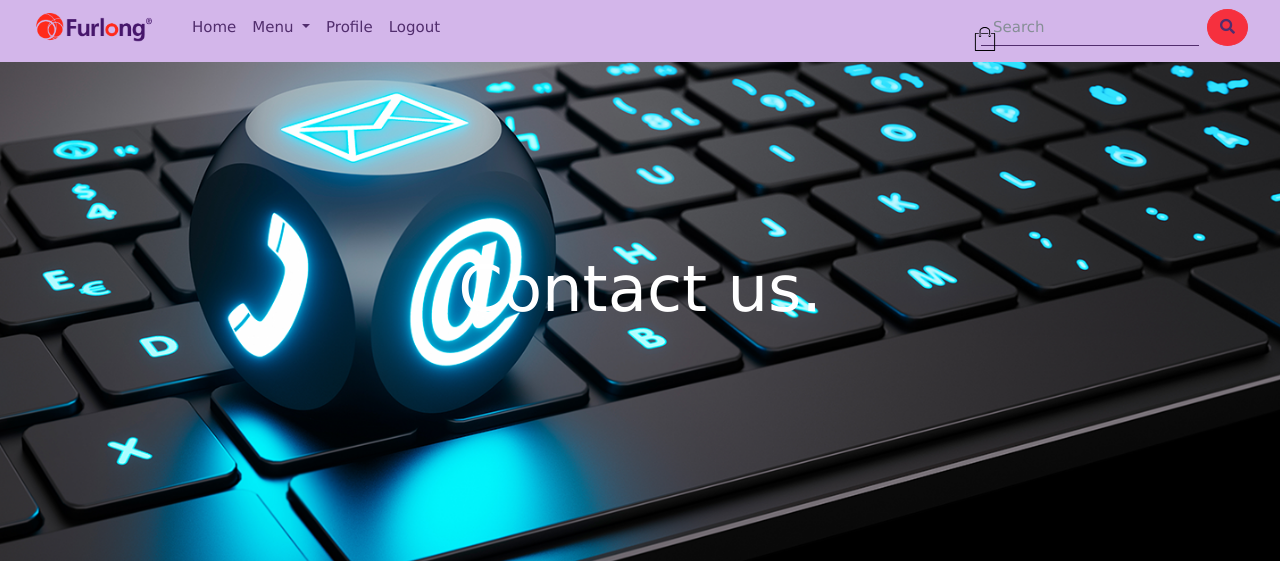
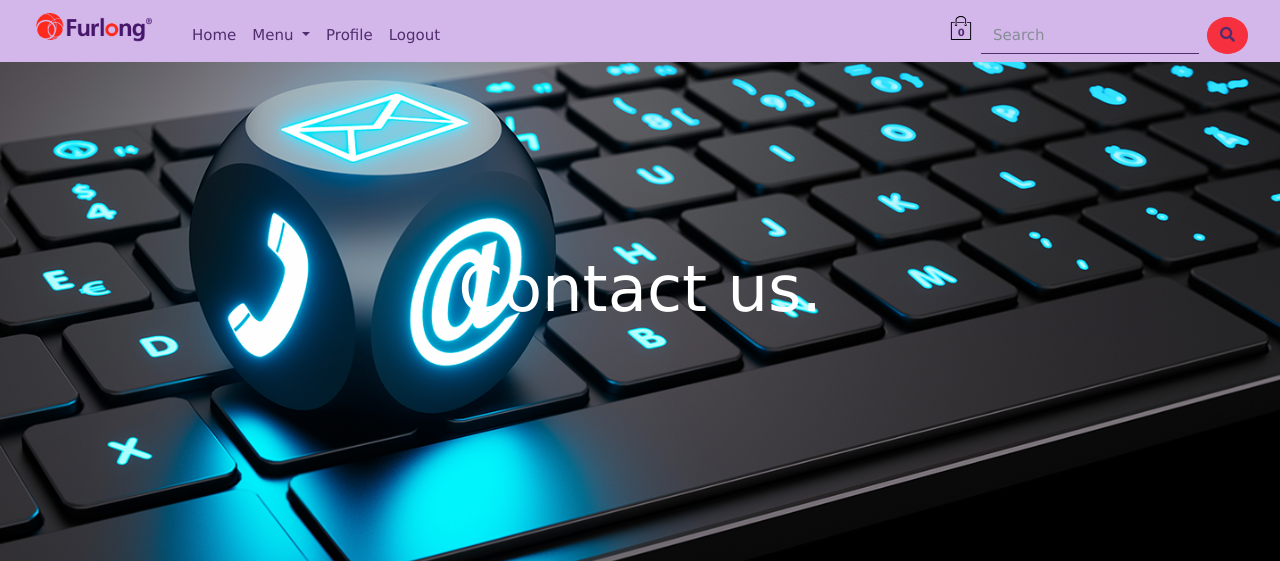
Before and after one commit to Debbiepimpo/furlong-helpdesk, a Django app: page /accounts/contact/ in a window 1280 px wide. Shown: the top 561 px of the page. Run offline with Django 3.2, Linux system fonts and the light colour scheme; the visitor is signed in with stand-in values (Sample User, id 1); some libraries are stand-ins or nearby versions.

Commit message:
Updating Cart icon to a responsiveness style to any screen

```diff
--- a/static/css/style.css
+++ b/static/css/style.css
@@ -65,6 +65,7 @@ footer a:hover {
 .shopping-icon {
     width: 24px;
     height: 24px;
+    position: relative;
 }
 
 
@@ -426,6 +427,25 @@ input[type="search"] {
 
 /*------------------------ media ----------------------------------*/
 
+@media (min-width:992px) {
+    .navbar {
+        max-height: 54px;
+    }
+
+    .shopping-icon {
+        position: fixed;
+    }
+
+    .item-count {
+        position: inherit;
+        font-size: 10px;
+        font-weight: bold;
+        bottom: 12px;
+        padding: 5px 8px;
+        margin-left: 0.5px;
+    }
+}
+
 @media only screen and (min-width: 900px) {
     .breadcrumb {
         padding-left: 160px;
@@ -467,7 +487,7 @@ input[type="search"] {
     }
 
     .shopping-icon {
-        position: fixed;
+        position: relative;
     }
 
     .item-count {
@@ -486,15 +506,16 @@ input[type="search"] {
     }
 
     .shopping-icon {
-        position: fixed;
+        position: relative;
     }
 
     .item-count {
-        position: inherit;
+        position: relative;
         font-size: 10px;
         font-weight: bold;
+        top: -15px;
         bottom: 12px;
-        padding: 5px 8px;
+        padding: 0px 8px;
         margin-left: 0.5px;
     }
 }
@@ -521,6 +542,7 @@ input[type="search"] {
     }
 
     .shopping-icon {
+       margin-top: 0px;
         position: fixed;
     }
 
@@ -529,29 +551,12 @@ input[type="search"] {
         font-size: 10px;
         font-weight: bold;
         bottom: 12px;
-        padding: 5px 8px;
+        padding: 0px 8px;
         margin-left: 0.5px;
     }
 }
 
-@media (min-width:992px) {
-    .navbar {
-        max-height: 54px;
-    }
 
-    .shopping-icon {
-        position: fixed;
-    }
-
-    .item-count {
-        position: inherit;
-        font-size: 10px;
-        font-weight: bold;
-        bottom: 12px;
-        padding: 5px 8px;
-        margin-left: 0.5px;
-    }
-}
 
 @media (max-width:364px) {
     .display-4 {
--- a/templates/base.html
+++ b/templates/base.html
@@ -56,7 +56,7 @@
                         <li class="nav-item">
                             <a class="nav-link" href="{% url 'view_cart' %}" aria-label="cart">
                             <img class="shopping-icon" src="../../static/img/shopping-bag.svg" />
-                            {% if ProfService_count > 0 %}
+                            {% if ProfService_count > -1 %}
                             <label class="item-count">{{ ProfService_count }}</label>
                             {% endif %}
                             </a>
```
